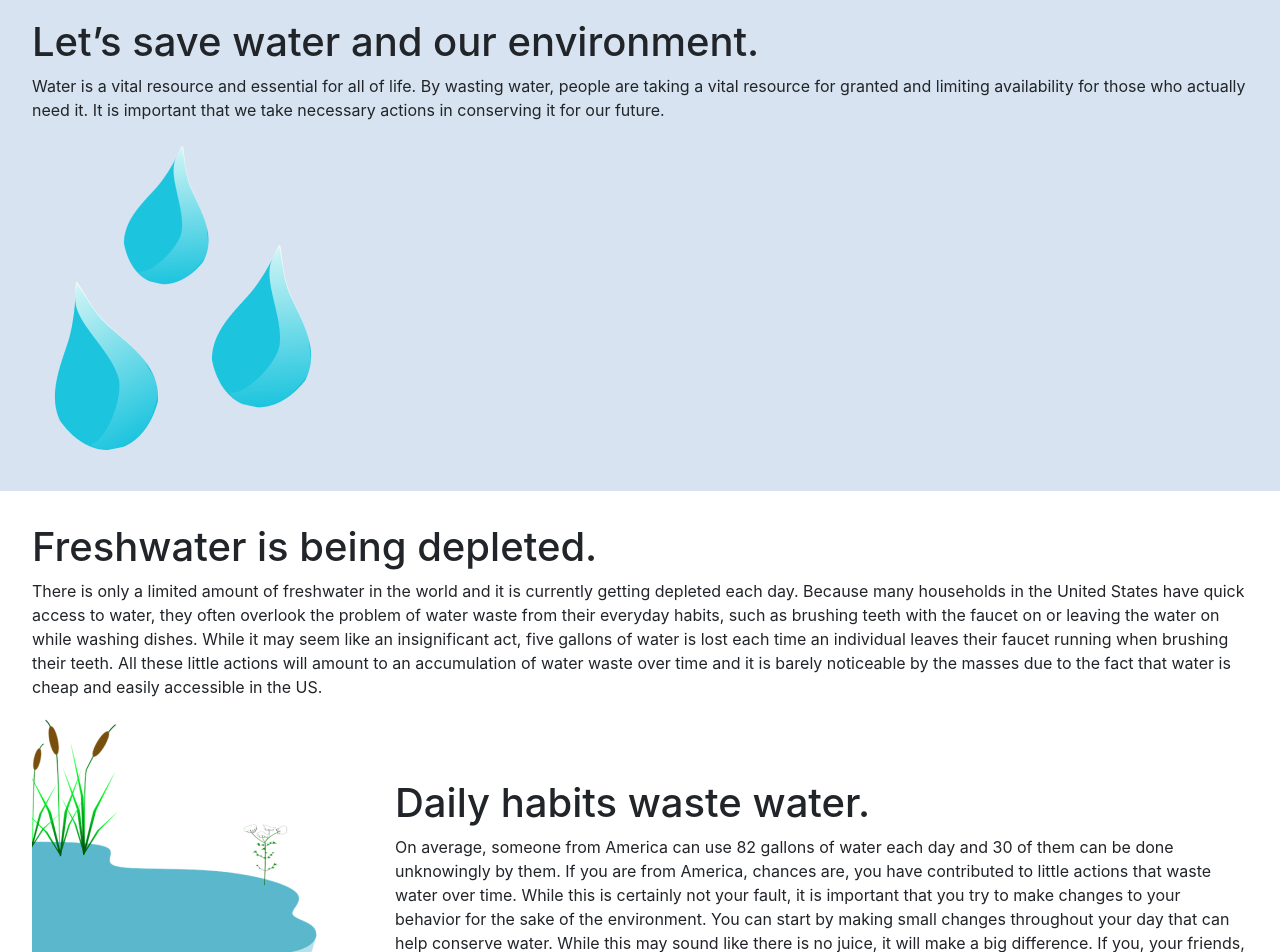
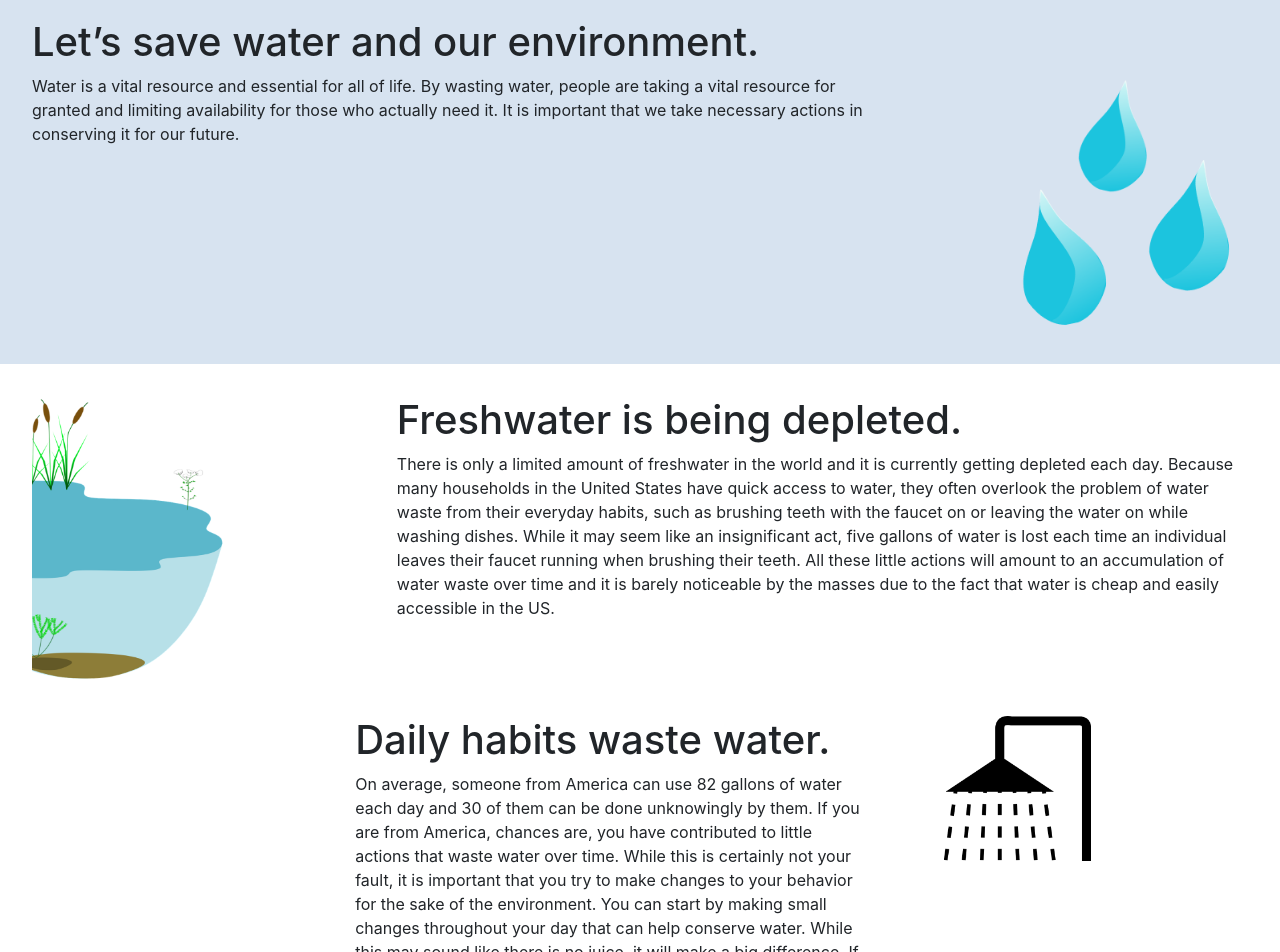
Before and after one commit to UW-INFO442-AU21/group7-smartwater, a React (Create React App) app: page / in a window 1280 px wide. Shown: the part 100-1052 px from the top of the page. Built offline with nearby package versions, Linux system fonts and the light colour scheme.

Commit message:
fix mistakes

```diff
--- a/src/Pages/KitchenPage.js
+++ b/src/Pages/KitchenPage.js
@@ -13,12 +13,12 @@ export default function KitchenPage() {
       <div className="firstsection">
       <h1>Let this sink in...</h1>
       <p>If you are viewing this page, you likely have access to a home with a kitchen. Similarly, you (or someone you know) either hand washes dishes or uses the dishwasher on a weekly basis. Did you know that washing a load of dishes by hand uses about 27 gallons of water? To give you a better picture, 27 gallons of water equates to 432 entire bottles of water. These were the findings of a survey conducted at the University of Bonn in Germany. Many do not know how much water they use with tasks that seem menial and small. And while it is well known that dishwashing is a better alternative to handwashing, there are still precautions you should take to conserve your water usage with this medium as well. While hand washing and dishwashing dishes might seem like little actions, wasteful habits like these accumulate over time to a large overuse of water. If you and your family would like to take steps to conserve water for our planet and environment, please look below for action items. </p>
-      <img align = "right" src={faucet} alt="faucet" />
+      <img align = "right" src={faucet} alt="faucet" width="300" height="400"/>
       </div>
          <button id="myBtn"  onClick={()=> {
           let modal = document.getElementById("myModal");
           modal.style.display = "block";
-        }}><img src={handwash}></img></button>
+        }}><img src={handwash} width="300" height="300"></img></button>
 
       <div id="myModal" class="modal">
         <div class="modal-content">
@@ -44,7 +44,7 @@ Repeat this process until all of your dishes are done. Feel free to incrementall
       <button id="mydishBtn" onClick={()=>{
         let modal = document.getElementById("mydishModal");
         modal.style.display = "block";
-      }}><img src={dishwash}></img></button>
+      }}><img src={dishwash} width="300" height="300"></img></button>
       <div id="mydishModal" class="modal">
         <div class="modal-content">
 
--- a/src/index.css
+++ b/src/index.css
@@ -33,10 +33,16 @@ code {
   }
 
 
-.firstsection {
-  background-color: #D7E3F0;
-  padding: 2rem;
-}
+  .firstsection {
+    background-color: #D7E3F0;
+    padding: 2rem;
+    overflow: hidden;
+  }
+
+  .secondsection, .thirdsection {
+    padding: 3rem;
+  }
+
 
 .secondsection, .thirdsection {
   padding: 2rem;
@@ -86,6 +92,65 @@ code {
   text-align: right;
 }
 
-#title {
-  display: inline-block;
+#shower {
+  float: right;
+  width: 20%;
 }
+
+@media (max-width: 800px){
+  .firstsection img {
+    display: none;
+  }
+
+  .waterparagraph {
+    width: 100%;
+  }
+
+  .secondsection img {
+    display: none;
+  }
+
+  #freshwaterparagraph {
+    width: 100%;
+  }
+
+  .thirdsection img {
+    display: none;
+  }
+
+  #dailyhabitsparagraph {
+    width: 100%;
+  }
+}
+
+.waterparagraph {
+  float: left;
+  width: 70%;
+}
+
+#waterdrop {
+  float: right;
+  width: 20%;
+}
+
+#waterpond {
+  float: left;
+  width: 20%;
+}
+
+#freshwaterparagraph {
+  float: right;
+  width: 70%;
+}
+
+.thirdsection {
+  padding: 5rem;
+  float: left;
+  width: 70%;
+  text-align: left;
+}
+
+#dailyhabitsparagraph {
+  float: left;
+  width: 70%;
+}
```
